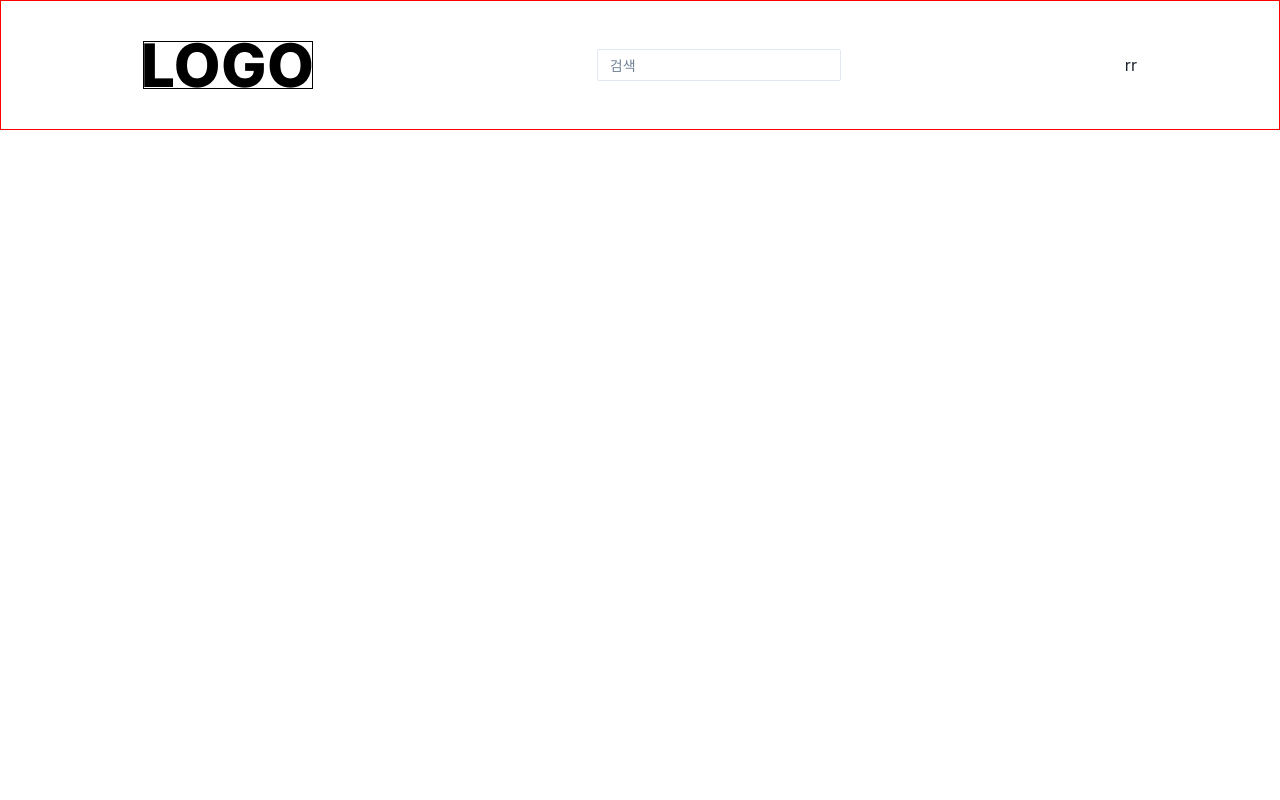
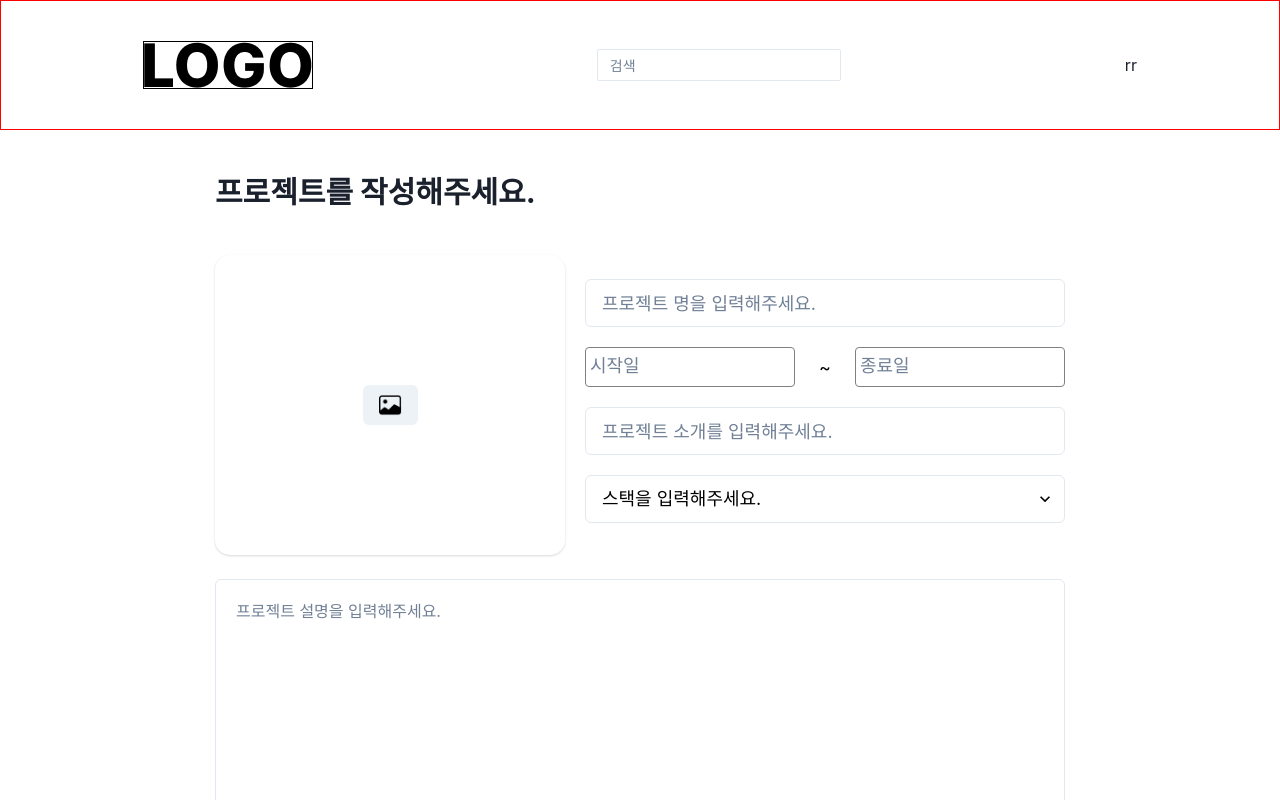
Before and after one commit to gahyuun/23-W-Cow-Project-Frontend, a React (Create React App) app: page /portfolio/write in a window 1280 px wide. Before the commit this address had no page. Shown: the top 800 px of the page. Built offline with nearby package versions, Linux system fonts and the light colour scheme.

Commit message:
Feat : 작성페이지 달력 구현

```diff
--- a/package.json
+++ b/package.json
@@ -15,6 +15,7 @@
     "formik": "^2.2.9",
     "framer-motion": "^9.0.1",
     "react": "^18.2.0",
+    "react-datepicker": "^4.10.0",
     "react-dom": "^18.2.0",
     "react-router-dom": "^6.8.0",
     "react-scripts": "5.0.1",
--- a/src/App.js
+++ b/src/App.js
@@ -15,7 +15,7 @@ function App() {
       <Header />
       <Router>
         <Routes>
-          <Route path="/portfolio" element={<Write />} />
+          <Route path="/portfolio/write" element={<Write />} />
           <Route path="/" element={<Main isLogin={false} />} />
           <Route path="/login" element={<Login />} />
           <Route path="/join" element={<Join />} />
--- a/src/pages/Write.jsx
+++ b/src/pages/Write.jsx
@@ -11,19 +11,37 @@ import {
   FormControl,
   Textarea,
   Image,
+  Stack,
 } from '@chakra-ui/react';
 import axios from 'axios';
+import DatePicker from 'react-datepicker';
+import { ko } from 'date-fns/esm/locale';
 import { stacks } from '../helper/types';
 import image from '../img/BsImage.png';
+import 'react-datepicker/dist/react-datepicker.css';
 
 function Write() {
+  const dateStyle = {
+    display: 'flex',
+    justifyContent: 'space-between',
+    marginBottom: 5,
+    fontSize: 'lg',
+    alignItems: 'center',
+  };
+  const inputdate = {
+    height: 10,
+    padding: 1,
+    border: '1px solid grey',
+    borderRadius: 4,
+  };
   const [formData, setFormData] = React.useState({
     title: '',
     detail: '',
     summary: '',
-    period: '',
     techstack: '',
   });
+  const [startDate, setStartDate] = React.useState();
+  const [endDate, setEndDate] = React.useState();
 
   const handleChange = (e) => {
     const newForm = {
@@ -55,7 +73,7 @@ function Write() {
         </Text>
       </Box>
       <Box w="850px">
-        <FormControl onSubmit={onSubmit}>
+        <FormControl isRequired>
           <Grid color="white" gap={1}>
             <Box>
               <Card borderRadius="15px" w="350px" h="300px">
@@ -76,25 +94,73 @@ function Write() {
                   placeholder="프로젝트 명을 입력해주세요."
                   size="lg"
                 />
-                <Input
+                {/* <Input
                   id="period"
                   value={formData.period}
                   onChange={handleChange}
                   mb="5"
                   placeholder="프로젝트 기간을 입력해주세요. ex. 220503~220603"
                   size="lg"
-                />
+                /> */}
+                <Box sx={dateStyle}>
+                  <Stack sx={inputdate}>
+                    <DatePicker
+                      locale={ko}
+                      dateFormat="yyyy/MM/dd"
+                      selected={startDate}
+                      onChange={(date) => setStartDate(date)}
+                      selectsStart
+                      startDate={startDate}
+                      endDate={endDate}
+                      placeholderText="시작일"
+                      customInput={
+                        <FormControl
+                          as="input"
+                          rows={1}
+                          style={{
+                            width: '200px',
+                            outline: 'none',
+                          }}
+                        />
+                      }
+                    />
+                  </Stack>
+                  ~
+                  <Stack sx={inputdate}>
+                    <DatePicker
+                      dateFormat="yyyy/MM/dd"
+                      locale={ko}
+                      selected={endDate}
+                      onChange={(date) => setEndDate(date)}
+                      selectsEnd
+                      startDate={startDate}
+                      endDate={endDate}
+                      minDate={startDate}
+                      placeholderText="종료일"
+                      customInput={
+                        <FormControl
+                          as="input"
+                          rows={1}
+                          style={{
+                            width: '200px',
+                            outline: 'none',
+                          }}
+                        />
+                      }
+                    />
+                  </Stack>
+                </Box>
                 <Input
                   id="summary"
                   value={formData.summary}
                   onChange={handleChange}
                   mb="5"
+                  maxLength="30"
                   placeholder="프로젝트 소개를 입력해주세요."
                   size="lg"
                 />
                 <Select
                   id="teckstack"
-                  maxLength="30"
                   onChange={handleChange}
                   mb="5"
                   placeholder="스택을 입력해주세요."
```
Also changed, not shown: 1 other file (tests, documents, lock files or other folders).
